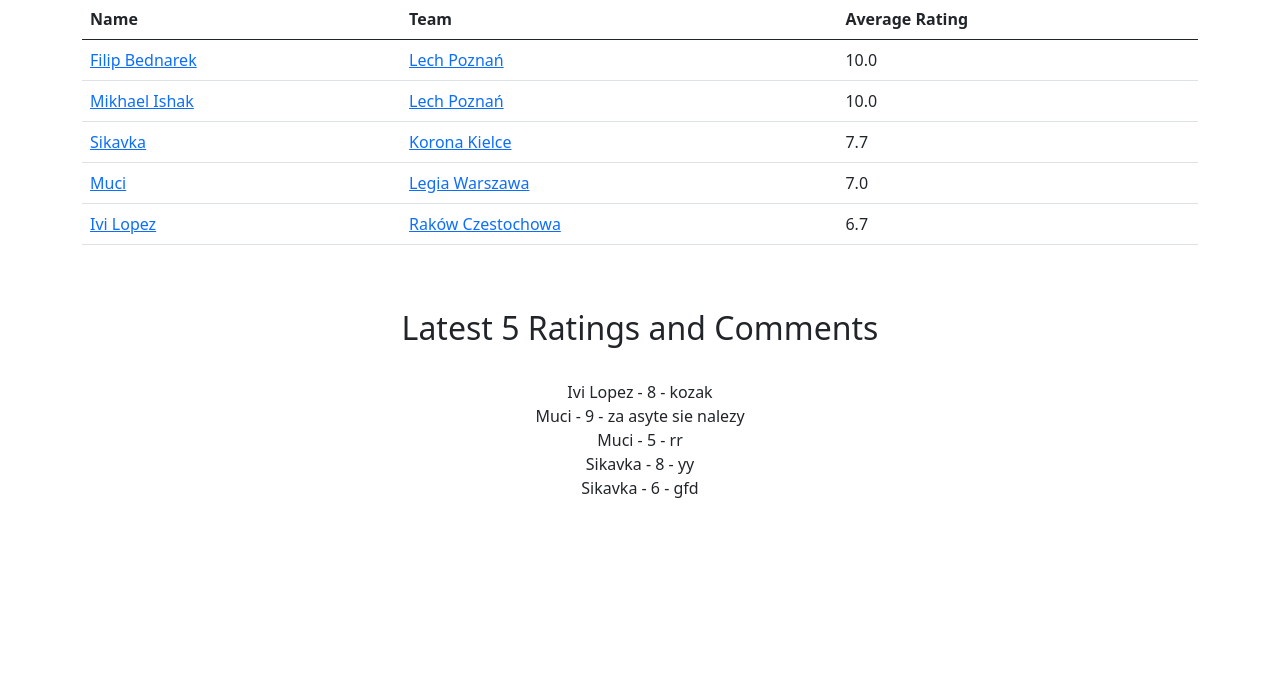
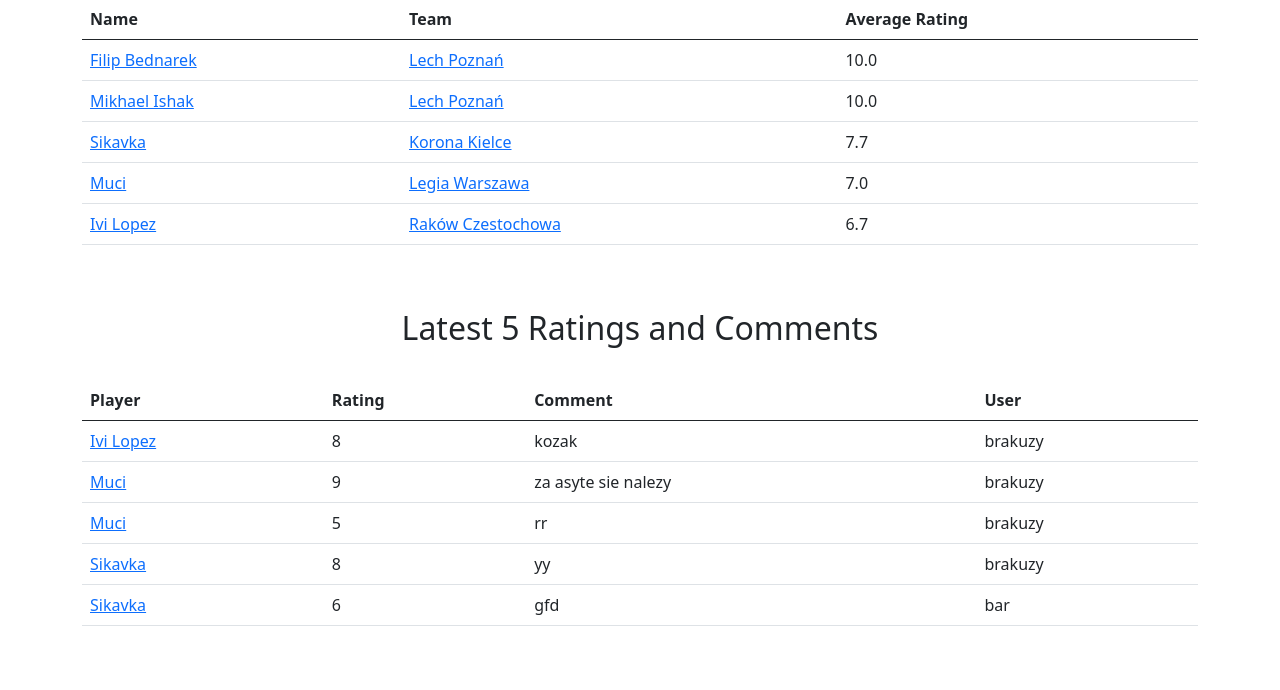
Before and after one commit to barrakz/Football-League, a Flask app: page / in a window 1280 px wide. Shown: the part 970-1660 px from the top of the page. Before the commit the page ends 1468 px from the top, so only its background shows below. Run offline with Flask 3, Linux system fonts and the light colour scheme; some libraries are stand-ins or nearby versions.

Commit message:
added username to last 5 ratings and table view

```diff
--- a/website/templates/home.html
+++ b/website/templates/home.html
@@ -33,7 +33,8 @@
             {% for player in top_players %}
             <tr>
                 <td><a href="{{ url_for('views.player_details', player_id=player.id) }}">{{ player.name }} </a></td>
-            <td><a href="{{ url_for('views.team_players', team_id=player.team.id) }}">{{ player.team.name }}</a></td>
+                <td><a href="{{ url_for('views.team_players', team_id=player.team.id) }}">{{ player.team.name }}</a>
+                </td>
                 <td>{{ player.average_rating() }}</td>
             </tr>
             {% endfor %}
@@ -43,11 +44,26 @@
     <div class="comments-section">
         <h2>Latest 5 Ratings and Comments</h2>
         <br>
+        <table class="table">
+            <thead>
+                <tr>
+                    <th>Player</th>
+                    <th>Rating</th>
+                    <th>Comment</th>
+                    <th>User</th>
+                </tr>
+            </thead>
+            <tbody>
                 {% for rating in latest_ratings %}
-        {{ rating.player.name }} - {{ rating.rating }} - {{ rating.comment }}
-        <br>
+                <tr>
+                    <td><a href="{{ url_for('views.player_details', player_id=rating.player.id) }}">{{ rating.player.name }}</a></td>
+                    <td>{{ rating.rating }}</td>
+                    <td>{{ rating.comment }}</td>
+                    <td>{{ rating.user_name }}</td>
+                </tr>
                 {% endfor %}
-
+            </tbody>
+        </table>
     </div>
 
 
--- a/website/views.py
+++ b/website/views.py
@@ -4,7 +4,7 @@
 from flask_login import current_user, login_required
 from sqlalchemy import desc
 
-from .models import Team, Player, Rating
+from .models import Team, Player, Rating, User
 from . import db
 from .utils import admin_required
 
@@ -16,9 +16,19 @@
 def home():
     teams = Team.query.all()
     top_players = Player.query.all()
-    top_players = sorted(top_players, key=lambda x: x.average_rating(), reverse=True)[:5]
+    top_players = sorted(
+        top_players, key=lambda x: x.average_rating(), reverse=True)[:5]
 
-    latest_ratings = Rating.query.order_by(Rating.date_created.desc()).limit(5).all()
+    latest_ratings = Rating.query.order_by(
+        Rating.date_created.desc()).limit(5).all()
+
+    user_ids = [rating.user_id for rating in latest_ratings]
+
+    user_names = {user.id: user.username for user in User.query.filter(
+        User.id.in_(user_ids)).all()}
+
+    for rating in latest_ratings:
+        rating.user_name = user_names.get(rating.user_id)
 
     return render_template("home.html", teams=teams, user=current_user, top_players=top_players, latest_ratings=latest_ratings)
 
@@ -27,7 +37,8 @@
 @login_required
 def team_players(team_id):
     team = Team.query.get_or_404(team_id)
-    players = Player.query.filter_by(team_id=team_id).order_by(Player.name).all()
+    players = Player.query.filter_by(
+        team_id=team_id).order_by(Player.name).all()
 
     return render_template("team_players.html", team=team, players=players, average_rating=Player.average_rating,
                            user=current_user)
@@ -72,7 +83,8 @@
     last_rating = Rating.query.filter_by(player_id=player_id, user_id=current_user.id).order_by(
         Rating.date_created.desc()).first()
     if last_rating and now < last_rating.date_created + timedelta(hours=1):
-        time_remaining = (last_rating.date_created + timedelta(hours=1) - now).seconds // 60
+        time_remaining = (last_rating.date_created +
+                          timedelta(hours=1) - now).seconds // 60
         flash(f"You've already rated this player within the last hour. Please try again in {time_remaining} minutes.",
               "danger")
         return redirect(url_for("views.player_details", player_id=player_id))
@@ -80,7 +92,8 @@
     if request.method == 'POST':
         rating = request.form["rating"]
         comment = request.form["comment"]
-        new_rating = Rating(rating=rating, comment=comment, player_id=player.id, user_id=current_user.id)
+        new_rating = Rating(rating=rating, comment=comment,
+                            player_id=player.id, user_id=current_user.id)
         db.session.add(new_rating)
         db.session.commit()
         flash('Rating added successfully!', 'success')
```
Lines whose indentation alone changed are shown as unchanged.
